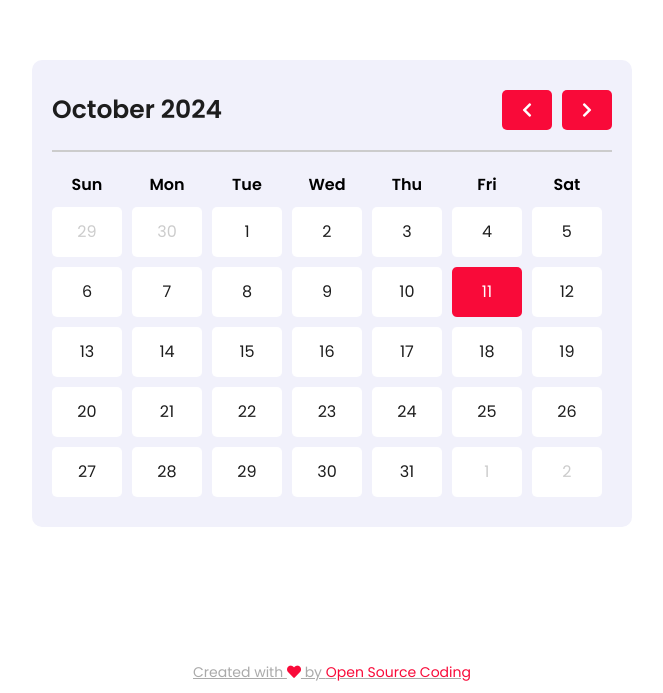
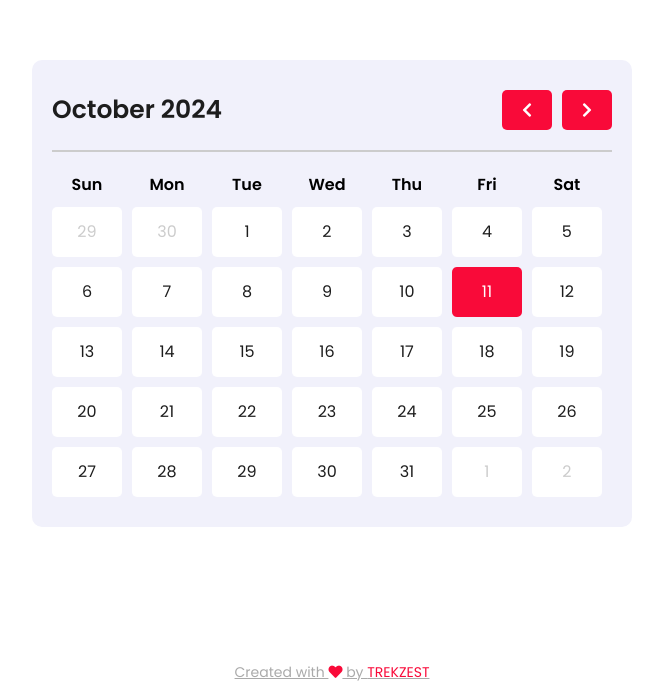
Before and after one commit to TREKZEST/Task, a plain HTML site: page Calander.html in a window 1280 px wide. Shown: the part 107-800 px from the top of the page, without its empty margins (308-971 px from the left). Drawn offline with Linux system fonts and the light colour scheme.

Commit message:
update Calander.html

```diff
--- a/Calander.html
+++ b/Calander.html
@@ -53,7 +53,7 @@
     <div class="credits">
       <a href="https://youtube.com/@trekzest?si=afQUHYcYcX2vICoU">
         Created with <span><i class="fas fa-heart"></i></span> by
-        <span>Open Source Coding</span>
+        <span>TREKZEST</span>
       </a>
     </div>
 
```
